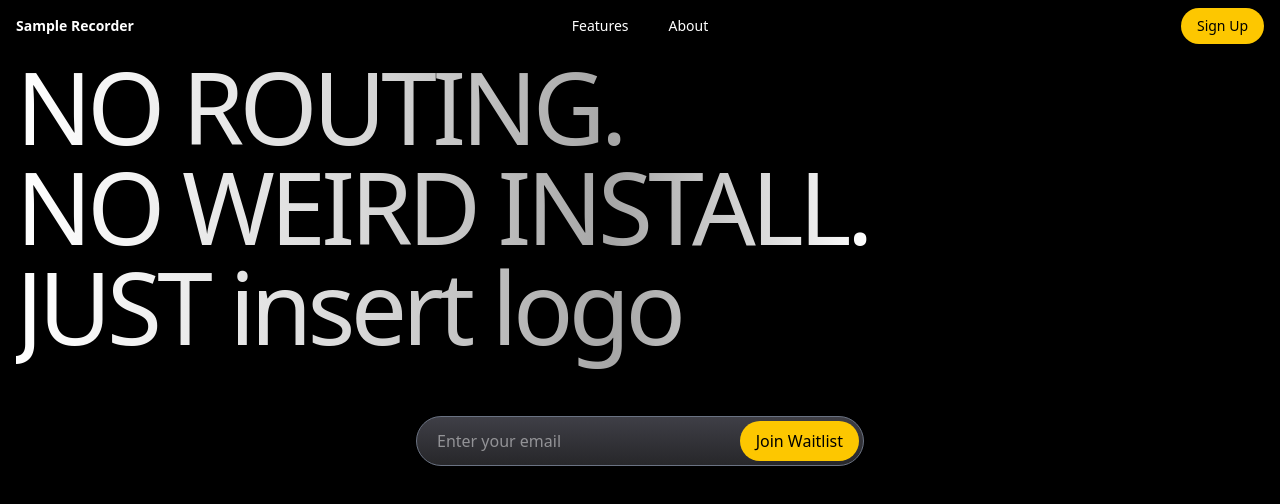
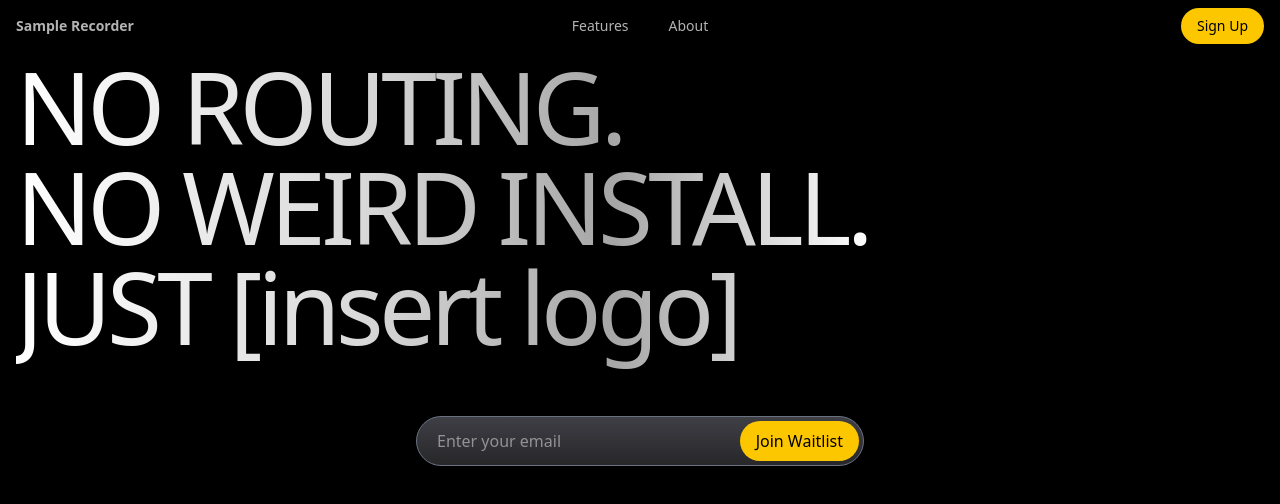
Before and after one commit to ABizoman/SampleRecorder, a plain HTML site: page index.html in a window 1280 px wide. Drawn offline with Linux system fonts and the light colour scheme.

Commit message:
commit before big changes to the webpage

```diff
--- a/index.html
+++ b/index.html
@@ -11,16 +11,16 @@
         <!-- Desktop navbar -->
         <div class="hidden lg:flex flex-row self-start bg-transparent items-center justify-between py-2 max-w-7xl mx-auto px-4 rounded-full relative z-[60] w-full shadow-white backdrop-blur-sm">
           <!-- Logo and site name -->
-          <a class="z-100 text-white hover:text-white/60 transition-colors flex items-center gap-2 shrink-0" href="#HomePage">
+          <a class="z-100 text-white/70 hover:text-white/40 transition-colors flex items-center gap-2 shrink-0" href="#HomePage">
             <span class="text-sm font-semibold transition-opacity duration-200 md:block hidden">Sample Recorder</span>
           </a>
 
           <!-- Center nav links -->
           <div class="lg:flex flex-row flex-1 absolute inset-0 hidden items-center justify-center space-x-2 lg:space-x-2 text-sm text-zinc-600 font-medium hover:text-zinc-800 transition duration-200">
-            <a class="text-white  hover:text-white/60 relative px-4 py-2" href="#Features">
+            <a class="text-white/70  hover:text-white/40 relative px-4 py-2" href="#Features">
               <span class="relative z-20 flex items-center">Features</span>
             </a>
-            <a class="text-white  hover:text-white/60 relative px-4 py-2" href="#About">
+            <a class="text-white/70  hover:text-white/40 relative px-4 py-2" href="#About">
               <span class="relative z-20 flex items-center">About</span>
             </a>
           </div>
@@ -34,11 +34,11 @@
         <!-- Mobile navbar -->
         <div class="flex relative flex-col lg:hidden w-full justify-between items-center bg-transparent max-w-[calc(100vw-2rem)] mx-auto px-0 py-2 z-50">
           <div class="flex flex-row justify-between items-center w-full px-4">
-            <a class="z-100 text-black hover:text-black/80 transition-colors flex items-center gap-2 shrink-0" href="#HomePage">
+            <a class="z-100 text-white/70 hover:text-white/40 transition-colors flex items-center gap-2 shrink-0" href="#HomePage">
               <span class="text-sm font-semibold">Sample Recorder</span>
             </a>
 
-            <button id="mobile-menu-button" class="size-6 fill-black">
+            <button id="mobile-menu-button" class="size-6 fill-white/70 hover:text-white/40">
               <svg viewBox="0 0 20 20" aria-hidden="true">
                 <path d="M2 6.75C2 6.33579 2.33579 6 2.75 6H17.25C17.6642 6 18 6.33579 18 6.75C18 7.16421 17.6642 7.5 17.25 7.5H2.75C2.33579 7.5 2 7.16421 2 6.75ZM2 13.25C2 12.8358 2.33579 12.5 2.75 12.5H17.25C17.6642 12.5 18 12.8358 18 13.25C18 13.6642 17.6642 14 17.25 14H2.75C2.33579 14 2 13.6642 2 13.25Z"></path>
               </svg>
@@ -62,7 +62,7 @@
           <br>
           NO WEIRD INSTALL.
           <br>
-          JUST insert logo
+          JUST [insert logo]
           <br>
         </div>
           <!--form to enter email and join waitlist button-->
```
Also changed, not shown: output.css.
